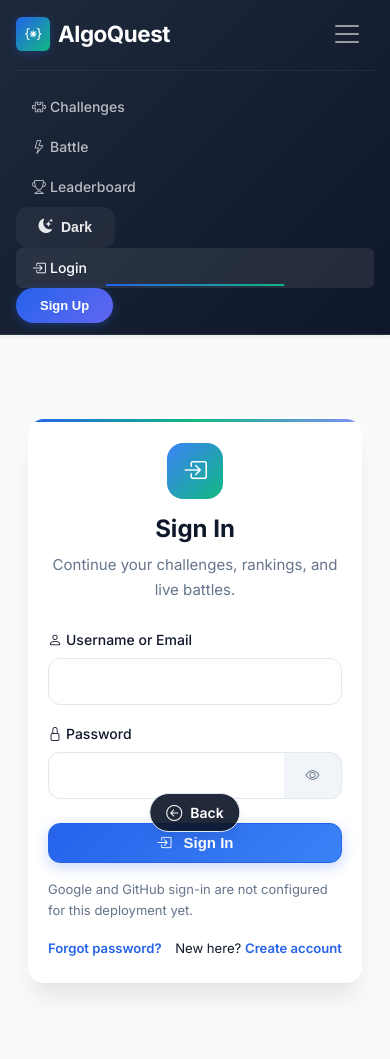
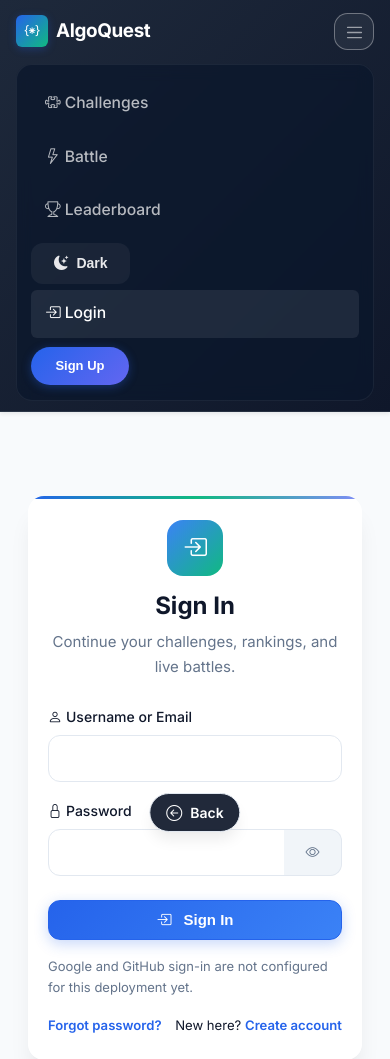
Before and after one commit to sahravikishan/AlgoQuest, a Django app: page /accounts/login/?next=/analytics/ in a window 390 px wide, after a click that opens the changed part. Shown: the top 1059 px of the page. Run offline with Django 5.2, Linux system fonts and the light colour scheme; some libraries are stand-ins or nearby versions.

Commit message:
Updated the mobile navbar view (commit 30)

```diff
--- a/static/css/main.css
+++ b/static/css/main.css
@@ -653,10 +653,69 @@ body.has-page-exit-control main.main-content {
    ============================================ */
 
 @media (max-width: 991.98px) {
+    .navbar-aq {
+        padding: 0.55rem 0;
+    }
+
+    .navbar-aq .navbar-brand {
+        font-size: 1.18rem;
+    }
+
+    .navbar-aq .navbar-brand .brand-icon {
+        width: 32px;
+        height: 32px;
+        font-size: 0.92rem;
+    }
+
+    .navbar-aq .navbar-toggler {
+        padding: 0.42rem 0.58rem;
+        border: 1px solid rgba(255, 255, 255, 0.34) !important;
+        border-radius: 0.85rem;
+        background: rgba(255, 255, 255, 0.06);
+    }
+
+    .navbar-aq .navbar-toggler:focus {
+        box-shadow: var(--aq-focus-ring);
+    }
+
+    .navbar-aq .navbar-toggler-icon {
+        width: 1.2rem;
+        height: 1.2rem;
+    }
+
     .navbar-aq .navbar-collapse {
         padding-top: 1rem;
-        border-top: 1px solid var(--aq-nav-border);
         margin-top: 0.75rem;
+        border: 1px solid var(--aq-nav-border);
+        border-radius: 1rem;
+        background: rgba(11, 23, 44, 0.72);
+        backdrop-filter: blur(8px);
+        padding: 0.9rem;
+    }
+
+    .navbar-aq .navbar-nav {
+        gap: 0.35rem;
+    }
+
+    .navbar-aq .nav-link {
+        padding: 0.66rem 0.85rem !important;
+        border-radius: 0.8rem;
+        font-size: 0.98rem;
+    }
+
+    .navbar-aq .nav-link::after {
+        display: none;
+    }
+
+    .theme-toggle-btn {
+        margin-top: 0.2rem;
+        width: auto;
+    }
+
+    .navbar-aq .btn-signup {
+        margin-top: 0.25rem;
+        width: auto;
+        padding: 0.58rem 1.3rem;
     }
 
     main.main-content {
```
